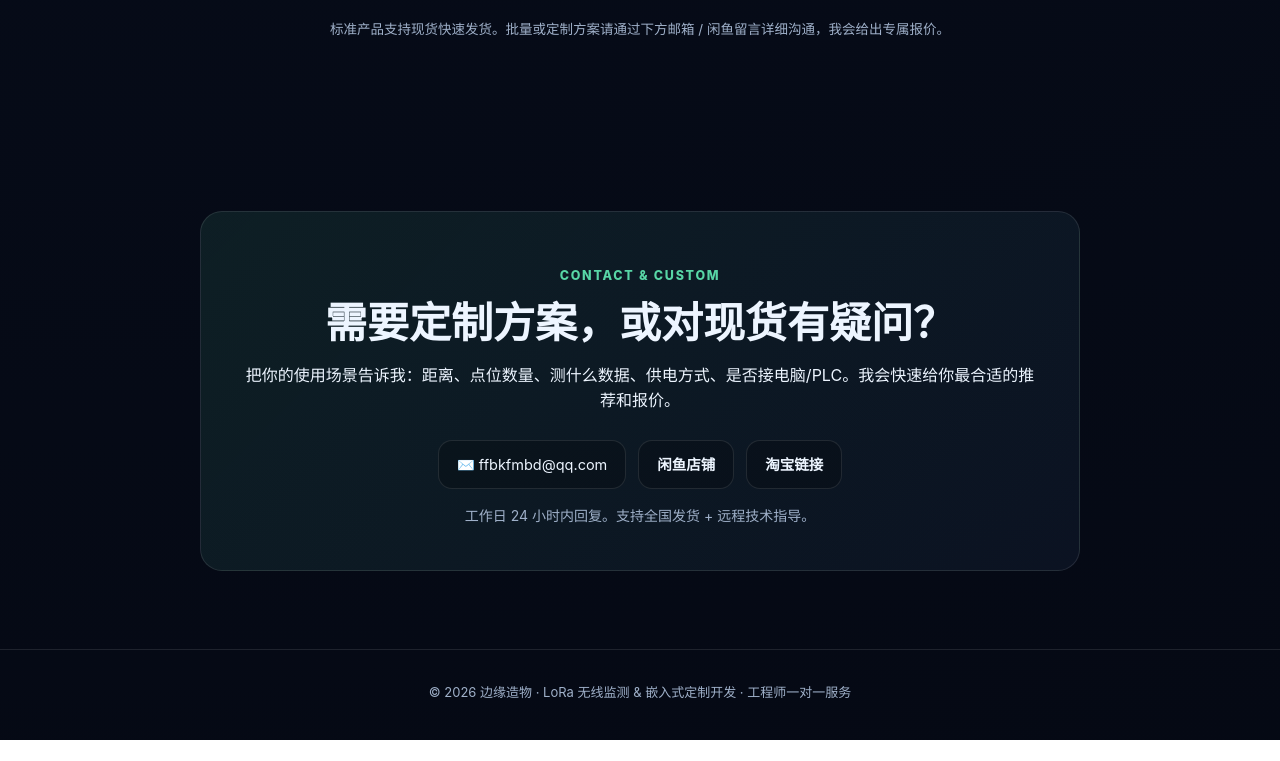
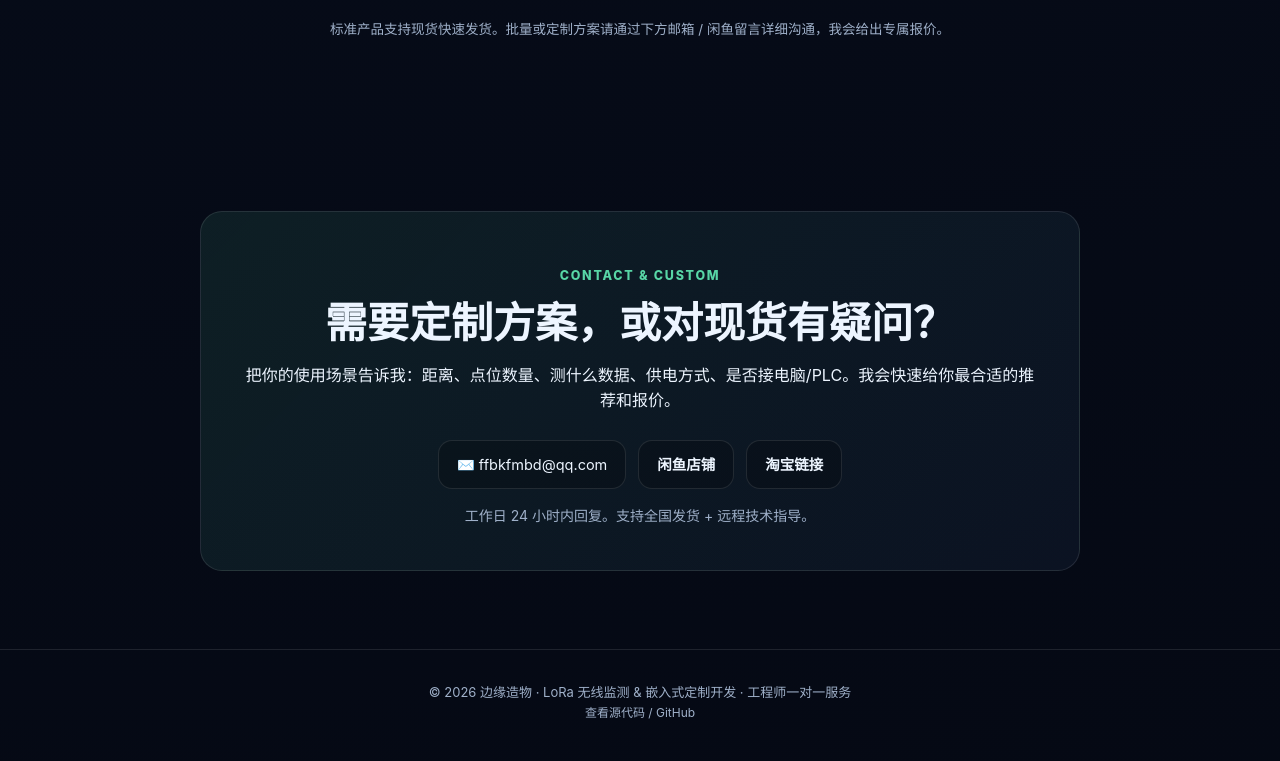
Before and after one commit to Lanceakk/edge-marker, a website built with Vite: page index.html in a window 1280 px wide. Shown: the part 3549-4310 px from the top of the page. Before the commit the page ends 4289 px from the top, so only its background shows below. Built offline with nearby package versions, Linux system fonts and the light colour scheme.

Commit message:
Add GitHub source link to footer

```diff
--- a/index.html
+++ b/index.html
@@ -222,7 +222,8 @@
   </main>
 
   <footer>
-    © 2026 边缘造物 · LoRa 无线监测 &amp; 嵌入式定制开发 · 工程师一对一服务
+    © 2026 边缘造物 · LoRa 无线监测 &amp; 嵌入式定制开发 · 工程师一对一服务<br>
+    <a href="https://github.com/Lanceakk/edge-marker" target="_blank" rel="noopener" style="color: var(--muted); font-size: 12px;">查看源代码 / GitHub</a>
   </footer>
 
   <script src="script.js"></script>
```
